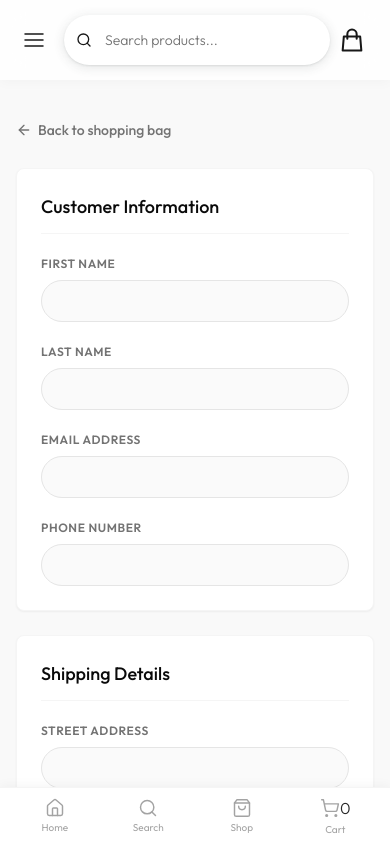
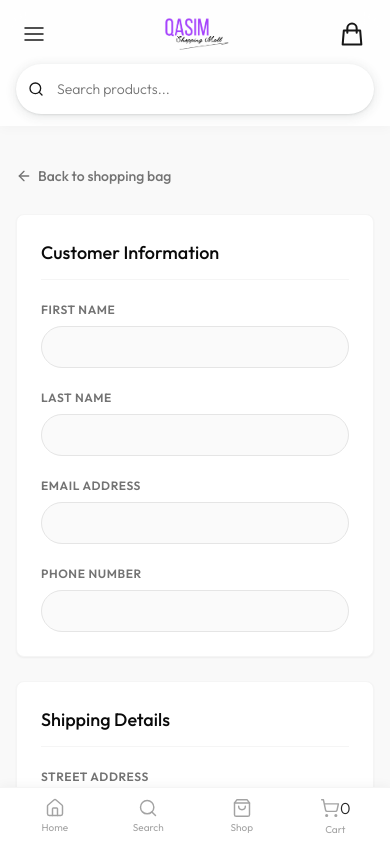
Before and after one commit to asifkhanzad-create/QSM, a Next.js app: page /checkout in a window 390 px wide. Shown: the top 843 px of the page. Built offline with nearby package versions, Linux system fonts and the light colour scheme.

Commit message:
hero layout

```diff
--- a/src/components/Header.tsx
+++ b/src/components/Header.tsx
@@ -2,6 +2,7 @@
 
 import React, { Suspense, useState } from "react";
 import Link from "next/link";
+import Image from "next/image";
 import { useRouter } from "next/navigation";
 import { usePathname, useSearchParams } from "next/navigation";
 import { useCart } from "@/context/CartContext";
@@ -66,7 +67,7 @@ function SearchBar() {
   };
 
   return (
-    <form onSubmit={handleSearch} className="relative flex-1 min-w-0 sm:flex-none">
+    <form onSubmit={handleSearch} className="relative w-full">
       <input
         type="text"
         value={query}
@@ -89,7 +90,71 @@ export default function Header() {
 
       <header className="bg-white/80 backdrop-blur-md shadow-[0_2px_12px_rgba(0,0,0,0.03)]">
         <div className="max-w-7xl mx-auto px-4 sm:px-6 lg:px-8">
-          <div className="flex items-center justify-between h-20 sm:h-32">
+
+          {/* ── MOBILE LAYOUT ── */}
+          <div className="flex flex-col md:hidden py-3 gap-2">
+            {/* Row 1: Hamburger | Logo | Cart */}
+            <div className="flex items-center justify-between">
+              <button
+                onClick={() => setIsSidebarOpen(!isSidebarOpen)}
+                className="icon-btn p-2 rounded-full text-neutral-900 hover:text-neutral-950 hover:bg-neutral-100 transition-all duration-200 shrink-0"
+              >
+                <svg width="20" height="14" viewBox="0 0 20 14" fill="none" stroke="currentColor" strokeWidth="1.5" strokeLinecap="round">
+                  <line x1="1" y1="1" x2="19" y2="1" />
+                  <line x1="1" y1="7" x2="19" y2="7" />
+                  <line x1="1" y1="13" x2="19" y2="13" />
+                </svg>
+              </button>
+
+              {/* Logo center */}
+              <Link href="/" className="absolute left-1/2 -translate-x-1/2">
+                <Image
+                  src="/logo.png"
+                  alt="Logo"
+                  width={100}
+                  height={36}
+                  className="h-9 w-auto object-contain"
+                  priority
+                />
+              </Link>
+
+              {/* Cart */}
+              <button
+                onClick={() => setIsCartOpen(true)}
+                className="icon-btn relative p-2 rounded-full text-neutral-900 hover:text-neutral-950 hover:bg-neutral-100 transition-all duration-200 shrink-0"
+                aria-label="Open Cart"
+              >
+                <svg
+                  xmlns="http://www.w3.org/2000/svg"
+                  viewBox="0 0 24 24"
+                  fill="none"
+                  stroke="currentColor"
+                  strokeWidth="1.75"
+                  strokeLinecap="round"
+                  strokeLinejoin="round"
+                  className="w-7 h-7"
+                >
+                  <path d="M16 11V7a4 4 0 0 0-8 0v4M5 9h14l1 12H4L5 9z" />
+                </svg>
+                {cartCount > 0 && (
+                  <span
+                    key={cartCount}
+                    className="absolute -top-0.5 -right-0.5 w-4 h-4 bg-brand-600 text-white text-[10px] font-bold rounded-full flex items-center justify-center animate-pop"
+                  >
+                    {cartCount}
+                  </span>
+                )}
+              </button>
+            </div>
+
+            {/* Row 2: Search bar full width */}
+            <Suspense fallback={null}>
+              <SearchBar />
+            </Suspense>
+          </div>
+
+          {/* ── DESKTOP LAYOUT (untouched) ── */}
+          <div className="hidden md:flex items-center justify-between h-32">
             {/* Left: Menu + Search */}
             <div className="flex items-center gap-3 sm:gap-4 flex-1 sm:flex-none min-w-0">
               <button
@@ -107,14 +172,14 @@ export default function Header() {
               </Suspense>
             </div>
 
-            {/* Nav Links (centered between search and logo) */}
-            <div className="hidden md:flex md:flex-1 md:justify-center">
+            {/* Nav Links */}
+            <div className="flex flex-1 justify-center">
               <Suspense fallback={null}>
                 <NavLinks />
               </Suspense>
             </div>
 
-            {/* Far Right: Cart */}
+            {/* Cart */}
             <button
               onClick={() => setIsCartOpen(true)}
               className="icon-btn relative p-2 rounded-full text-neutral-900 hover:text-neutral-950 hover:bg-neutral-100 transition-all duration-200 shrink-0"
@@ -142,6 +207,7 @@ export default function Header() {
               )}
             </button>
           </div>
+
         </div>
       </header>
     </>
--- a/src/components/HeroBanners.tsx
+++ b/src/components/HeroBanners.tsx
@@ -164,7 +164,7 @@ export default function HeroBanners() {
 
       {/* ── Mobile Hero Slider ── */}
       <section
-        className="block md:hidden mt-6 rounded-2xl overflow-hidden bg-stone-100"
+        className="block md:hidden mt-0 overflow-hidden bg-stone-100"
         onTouchStart={handleTouchStart}
         onTouchEnd={handleTouchEnd}
       >
```
